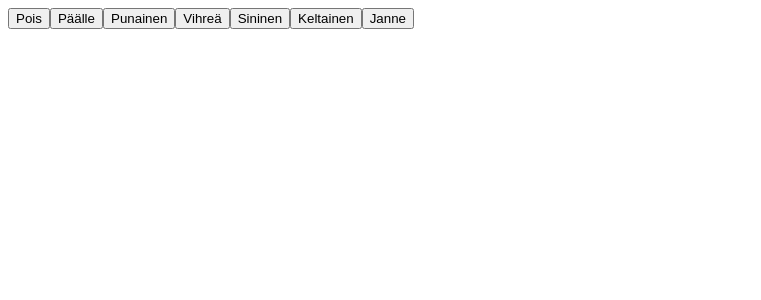
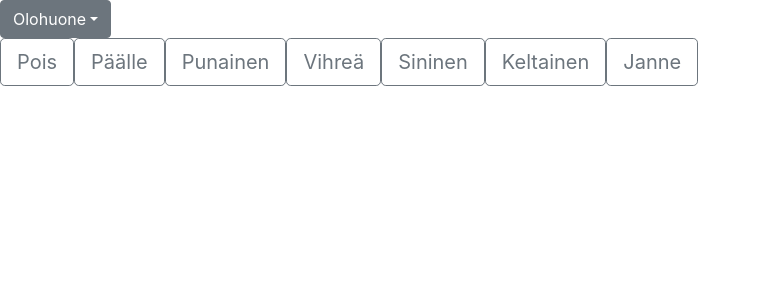
Before and after one commit to NuuttiNiemela/nuutinalykoti, a React (Create React App) app in the folder client/: page / in a window 1280 px wide. Shown: the top 300 px of the page, without its empty margins (0-761 px from the left). Built offline with nearby package versions, Linux system fonts and the light colour scheme; no server answers.

Commit message:
CSRF cookien korjausta

```diff
--- a/client/package.json
+++ b/client/package.json
@@ -8,11 +8,13 @@
   },
   "author": "NuuttiNiemela",
   "license": "ISC",
-  "proxy": "",
+  "proxy": "http://192.168.1.233:8000",
   "dependencies": {
     "axios": "^0.19.2",
     "dotenv": "^8.2.0",
+    "jquery": "^3.5.1",
     "react": "^16.13.1",
+    "react-bootstrap-slider": "^3.0.0",
     "react-dom": "^16.13.1",
     "react-scripts": "^3.4.3"
   },
--- a/client/public/index.html
+++ b/client/public/index.html
@@ -4,9 +4,13 @@
     <meta charset="utf-8" />
     <meta name="viewport" content="width=device-width, initial-scale=1" />
     <meta name="theme-color" content="#000000" />
+    <link rel="stylesheet" href="https://maxcdn.bootstrapcdn.com/bootstrap/4.0.0/css/bootstrap.min.css" integrity="sha384-Gn5384xqQ1aoWXA+058RXPxPg6fy4IWvTNh0E263XmFcJlSAwiGgFAW/dAiS6JXm" crossorigin="anonymous">
     <title>Nuutin Älykoti</title>
 </head>
 <body>
 <div id="root"></div>
+<script src="https://code.jquery.com/jquery-3.2.1.slim.min.js" integrity="sha384-KJ3o2DKtIkvYIK3UENzmM7KCkRr/rE9/Qpg6aAZGJwFDMVNA/GpGFF93hXpG5KkN" crossorigin="anonymous"></script>
+<script src="https://cdnjs.cloudflare.com/ajax/libs/popper.js/1.12.9/umd/popper.min.js" integrity="sha384-ApNbgh9B+Y1QKtv3Rn7W3mgPxhU9K/ScQsAP7hUibX39j7fakFPskvXusvfa0b4Q" crossorigin="anonymous"></script>
+<script src="https://maxcdn.bootstrapcdn.com/bootstrap/4.0.0/js/bootstrap.min.js" integrity="sha384-JZR6Spejh4U02d8jOt6vLEHfe/JQGiRRSQQxSfFWpi1MquVdAyjUar5+76PVCmYl" crossorigin="anonymous"></script>
 </body>
 </html>
--- a/client/src/App.js
+++ b/client/src/App.js
@@ -1,29 +1,66 @@
 import React, { useState, useEffect } from 'react'
 import axios from 'axios';
-
+import ReactBootstrapSlider from 'react-bootstrap-slider';
 
 const App = props => {
+    const [huone, setHuone] = useState('Olohuone')
+    const [brightness, setBrightness] = useState(100)
 
     useEffect(() => {
         axios.get('/api/hello')
-            .then(res => setState(res.data))
+            .then(res => console.log(res.data))
     }, [])
 
     const light = (what) => {
-        axios.get('/0/' + what)
-            .then(res => setState({light: res}))
+        axios.put('/0/' + what)
+            .then(res => console.log(res.data))
     }
 
-    const [state, setState] = useState('')
+    const Dropdown = (props) => {
+        return (
+            <div className="dropdown">
+                <button className="btn btn-secondary dropdown-toggle" type="button" id="dropdownMenuButton"
+                        data-toggle="dropdown" aria-haspopup="true" aria-expanded="false">
+                    {props.huone}
+                </button>
+                <div className="dropdown-menu" aria-labelledby="dropdownMenuButton">
+                    <button className="dropdown-item" onClick={() => setHuone('Olohuone')}>Olohuone</button>
+                    <button className="dropdown-item" onClick={() => setHuone('Keittiö')}>Keittiö</button>
+                    <button className="dropdown-item" onClick={() => setHuone('Makuuhuone')}>Makuuhuone</button>
+                </div>
+            </div>
+        )
+    }
+
+    const Slider = (props) => {
+        return (
+            <ReactBootstrapSlider
+                value={50}
+                change={setBrightness(50)}
+                step={1}
+                max={100}
+                min={0}
+                orientation="vertical"
+                reversed={true}
+            />
+        )
+    }
+
     return(
-        <div>
-            <button onClick={() => light('0')}>Pois</button>
-            <button onClick={() => light('1')}>Päälle</button>
-            <button onClick={() => light('red')}>Punainen</button>
-            <button onClick={() => light('green')}>Vihreä</button>
-            <button onClick={() => light('blue')}>Sininen</button>
-            <button onClick={() => light('yellow')}>Keltainen</button>
-            <button onClick={() => light('janne')}>Janne</button>
+        <div style={{display: 'flex', flexDirection: 'row'}}>
+            {/*<Slider />*/}
+            <div style={{display: 'flex', flexDirection: 'column'}}>
+            <Dropdown huone={huone}/>
+            <div style={{display: 'flex', flexDirection: 'row'}}>
+            <button className="btn btn-outline-secondary btn-lg" onClick={() => light('0')}>Pois</button>
+            <button className="btn btn-outline-secondary btn-lg" onClick={() => light('1')}>Päälle</button>
+            <button className="btn btn-outline-secondary btn-lg" onClick={() => light('red')}>Punainen</button>
+            <button className="btn btn-outline-secondary btn-lg" onClick={() => light('green')}>Vihreä</button>
+            <button className="btn btn-outline-secondary btn-lg" onClick={() => light('blue')}>Sininen</button>
+            <button className="btn btn-outline-secondary btn-lg" onClick={() => light('yellow')}>Keltainen</button>
+            <button className="btn btn-outline-secondary btn-lg" onClick={() => light('janne')}>Janne</button>
+            </div>
+            </div>
         </div>
     )
 };
```
Also changed, not shown: 2 other files (tests, documents, lock files or other folders).
